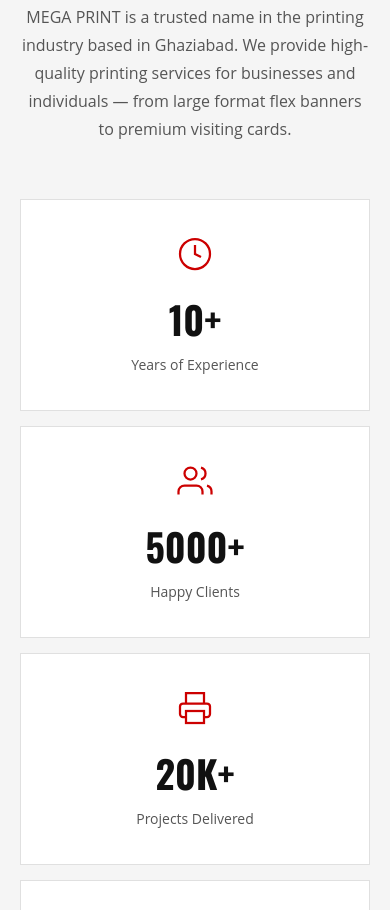
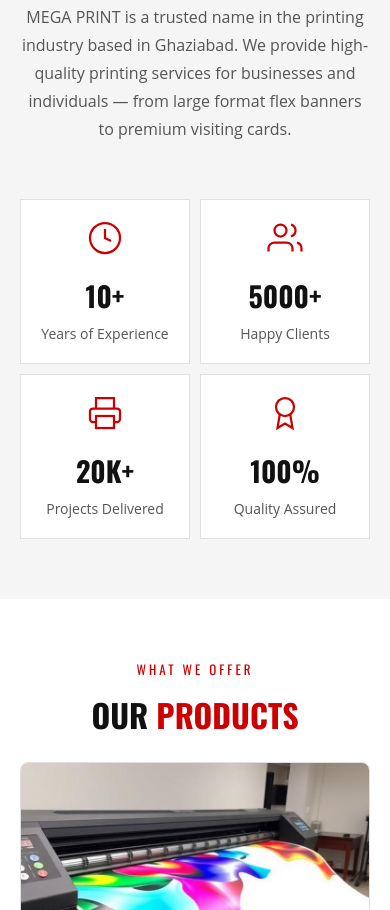
Before and after one commit to Onlykrshnna/Mega_Print, a website: page public/index.html in a window 390 px wide. Shown: the part 734-1644 px from the top of the page. Drawn offline with nearby package versions, Linux system fonts and the light colour scheme.

Commit message:
Update stats grid to 2x2 layout on mobile

```diff
--- a/public/style.css
+++ b/public/style.css
@@ -468,7 +468,9 @@
   }
 
   @media (max-width: 480px) {
-    .stats-grid { grid-template-columns: 1fr; }
+    .stats-grid { grid-template-columns: repeat(2, 1fr); gap: 10px; }
+    .stat-card { padding: 20px 10px; }
+    .stat-number { font-size: 28px; }
     .hero h1 { font-size: 2.8rem; }
     .hero-btns { flex-direction: row; gap: 10px; width: 100%; }
     .btn-red, .btn-outline { padding: 12px 15px; font-size: 12px; flex: 1; text-align: center; }
```
